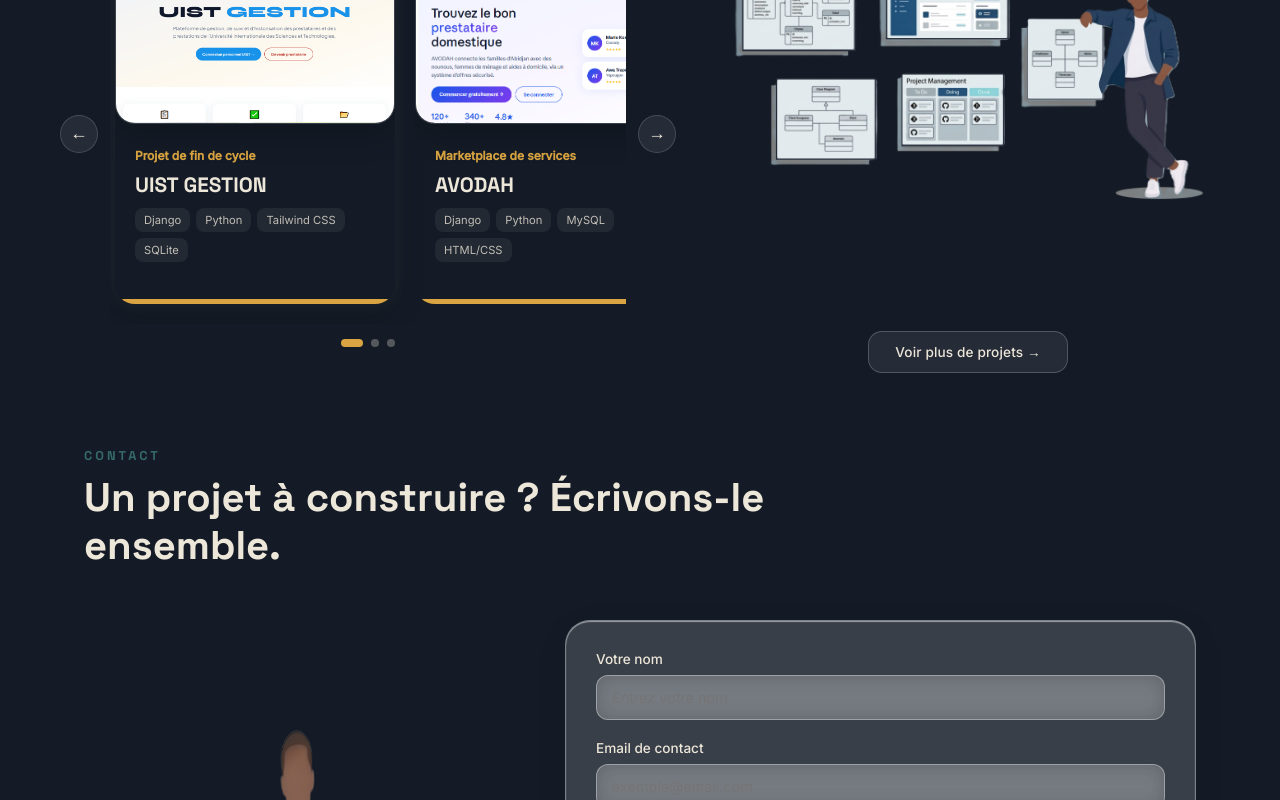
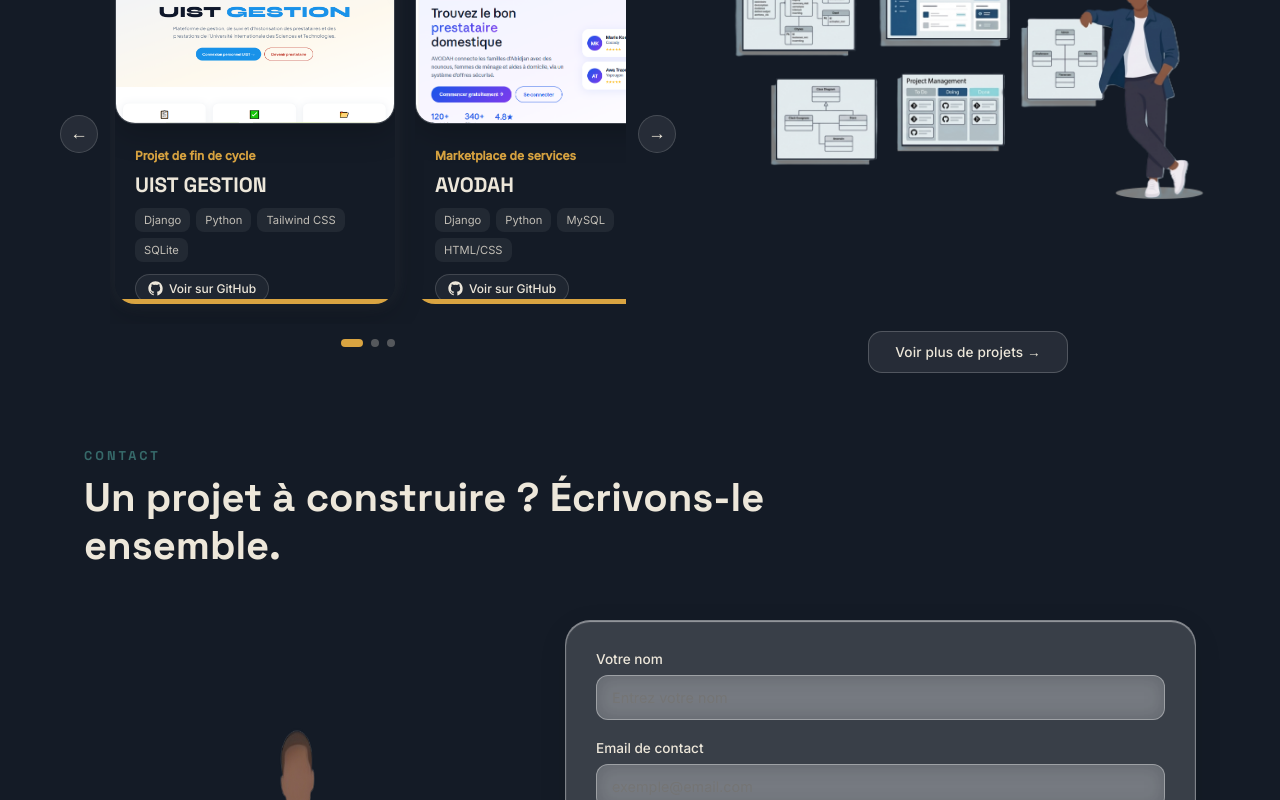
Before and after one commit to Azertgc/portefolio_react, a React (Vite) app: page / in a window 1280 px wide. Shown: the part 4320-5120 px from the top of the page. Built offline with nearby package versions, Linux system fonts and the light colour scheme.

Commit message:
ajout icone et bouton github

```diff
--- a/index.html
+++ b/index.html
@@ -2,7 +2,7 @@
 <html lang="en">
   <head>
     <meta charset="UTF-8" />
-    <link rel="icon" type="image/svg+xml" href="/favicon.svg" />
+    <link rel="icon" type="image/svg+xml" href="/favicon.png" />
     <meta name="viewport" content="width=device-width, initial-scale=1.0" />
     <title>mon-portfolio</title>
   </head>
--- a/src/components/ProjectCard.css
+++ b/src/components/ProjectCard.css
@@ -126,6 +126,40 @@
   opacity: 0.8;
 }
 
+/* Lien GitHub */
+
+.project-card-repo {
+  display: inline-flex;
+  align-items: center;
+  gap: 6px;
+
+  margin-top: 12px;
+
+  padding: 6px 12px;
+
+  width: fit-content;
+
+  color: var(--text);
+  text-decoration: none;
+
+  font-size: 0.75rem;
+  font-weight: 500;
+
+  border: 1px solid rgba(255, 255, 255, 0.15);
+  border-radius: 20px;
+
+  background: rgba(255, 255, 255, 0.05);
+
+  transition: background 0.25s ease, border-color 0.25s ease, transform 0.25s ease;
+}
+
+.project-card-repo:hover {
+  background: var(--accent);
+  color: var(--bg);
+  border-color: var(--accent);
+  transform: translateY(-2px);
+}
+
 .project-card hr {
   position: absolute;
   bottom: 0;
--- a/src/components/ProjectCard.jsx
+++ b/src/components/ProjectCard.jsx
@@ -1,4 +1,5 @@
 import "./ProjectCard.css";
+import { IconGithub } from "./icons/Icons";
 
 export default function ProjectCard({
   project,
@@ -45,10 +46,22 @@
           ))}
         </div>
 
+        {/* Lien GitHub */}
+        {project.repo && (
+          <a
+            href={project.repo}
+            target="_blank"
+            rel="noreferrer"
+            className="project-card-repo"
+            onClick={(e) => e.stopPropagation()}
+          >
+            <IconGithub size={15} />
+            Voir sur GitHub
+          </a>
+        )}
+
       </div>
       <hr />
     </article>
   );
 }
-
-/* ajout de lien git apres*/
--- a/src/data/portfolioData.js
+++ b/src/data/portfolioData.js
@@ -44,7 +44,7 @@
 
 export const socialLinks = [
   { name: "GitHub", url: "https://github.com/Azertgc" },
-  { name: "LinkedIn", url: "https://linkedin.com/in/ton-profil" },
+  { name: "LinkedIn", url: "https://www.linkedin.com/in/tia-ben-emmanuel-gonty-220ab4238" },
   { name: "Email", url: "mailto:gontben3@gmail.com" },
 ];
 
```
Also changed, not shown: public/favicon.png (added).
